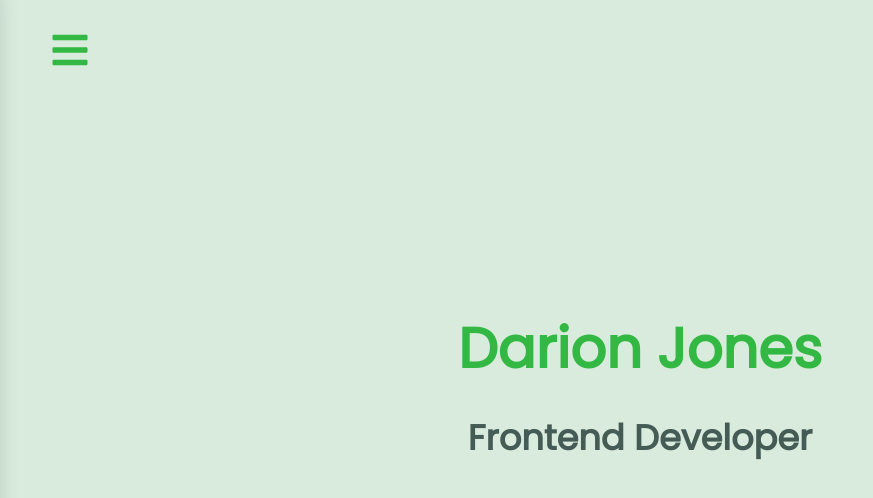
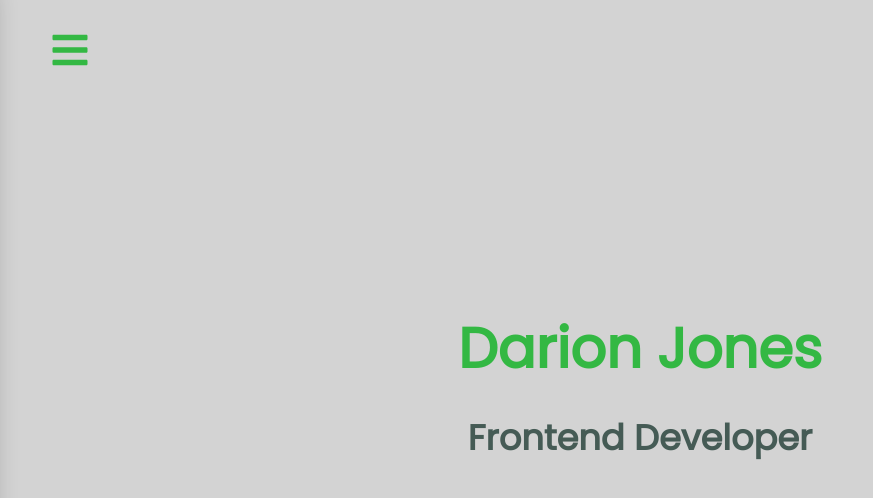
Before and after one commit to darionjoness/PortfolioWebsite, a React (Create React App) app: page / in a window 1280 px wide. Shown: the top 498 px of the page, without its empty margins (0-873 px from the left). Built offline with nearby package versions, Linux system fonts and the light colour scheme.

Commit message:
changed bg

```diff
--- a/src/index.css
+++ b/src/index.css
@@ -13,7 +13,7 @@
 }
 
 body{
-  background-color: #d8ebdd;
+  background-color: lightgray;
   font-family: 'Poppins', sans-serif;
 }
 
@@ -220,6 +220,7 @@ a{
   border-radius: 100px;
   bottom: 0;
   left: -50px;
+  box-shadow: 0 0 12px 0 rgba(0, 0, 0, 0.2);
 }
 
 .bubble {
@@ -235,6 +236,7 @@ a{
   color: #f4f4f4;
   top: 20px;
   right: -200px;
+  box-shadow: 0 0 12px 0 rgba(0, 0, 0, 0.2);
 }
 
 .bubble-bottom-left:before {
```
